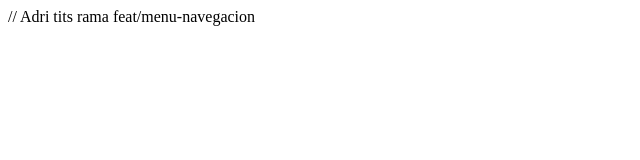
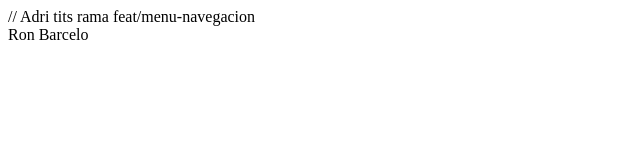
Before and after one commit to Nixerafk/Entornos, a plain HTML site: page index.html in a window 1280 px wide. Shown: the full height of the page, 0-640 px from the left. Drawn offline with Linux system fonts and the light colour scheme.

Commit message:
feat: Añadimos un footer al index.html

```diff
--- a/index.html
+++ b/index.html
@@ -1 +1,3 @@
 // Adri tits rama feat/menu-navegacion
+
+<footer> Ron Barcelo </footer>
```
